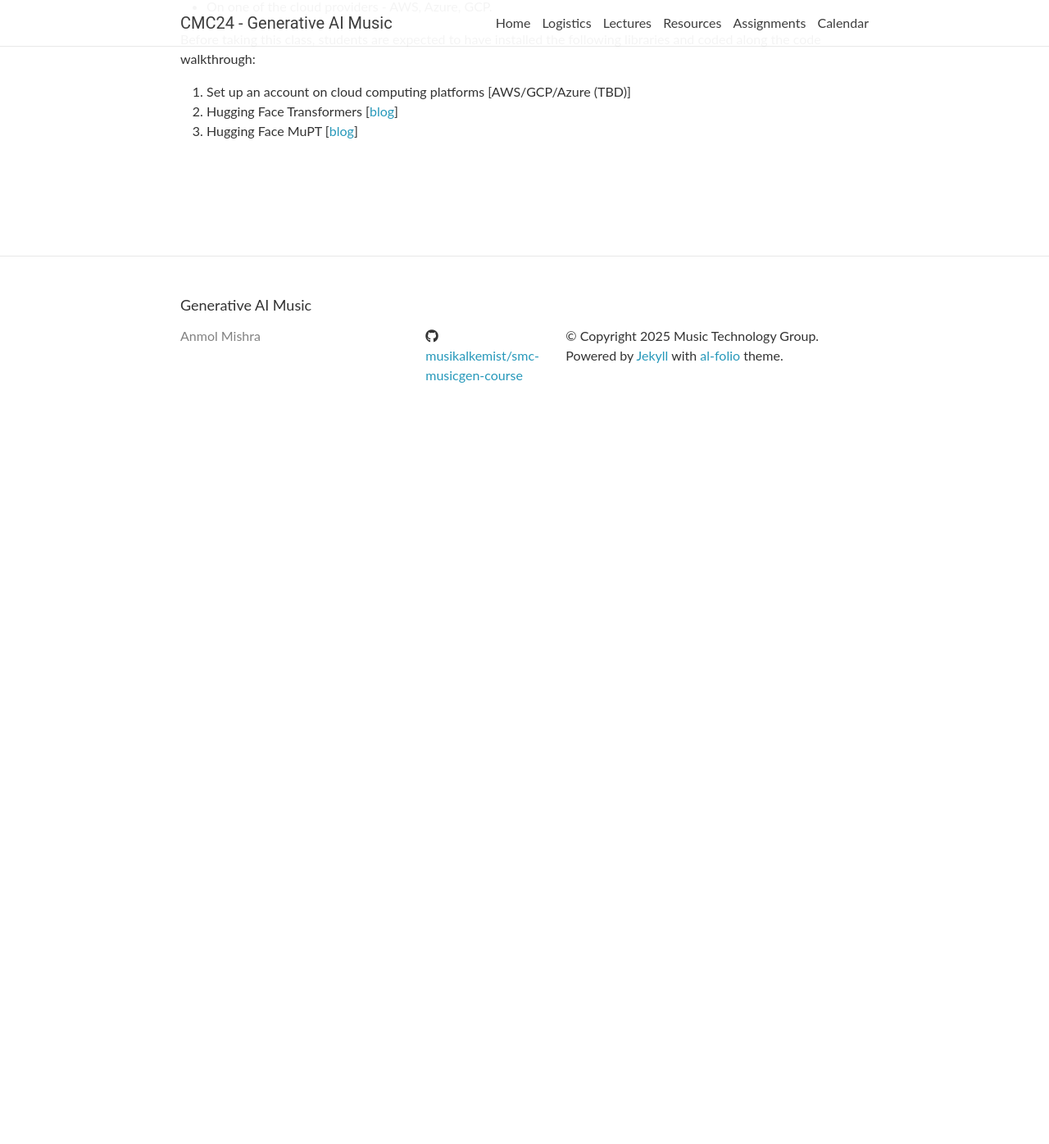
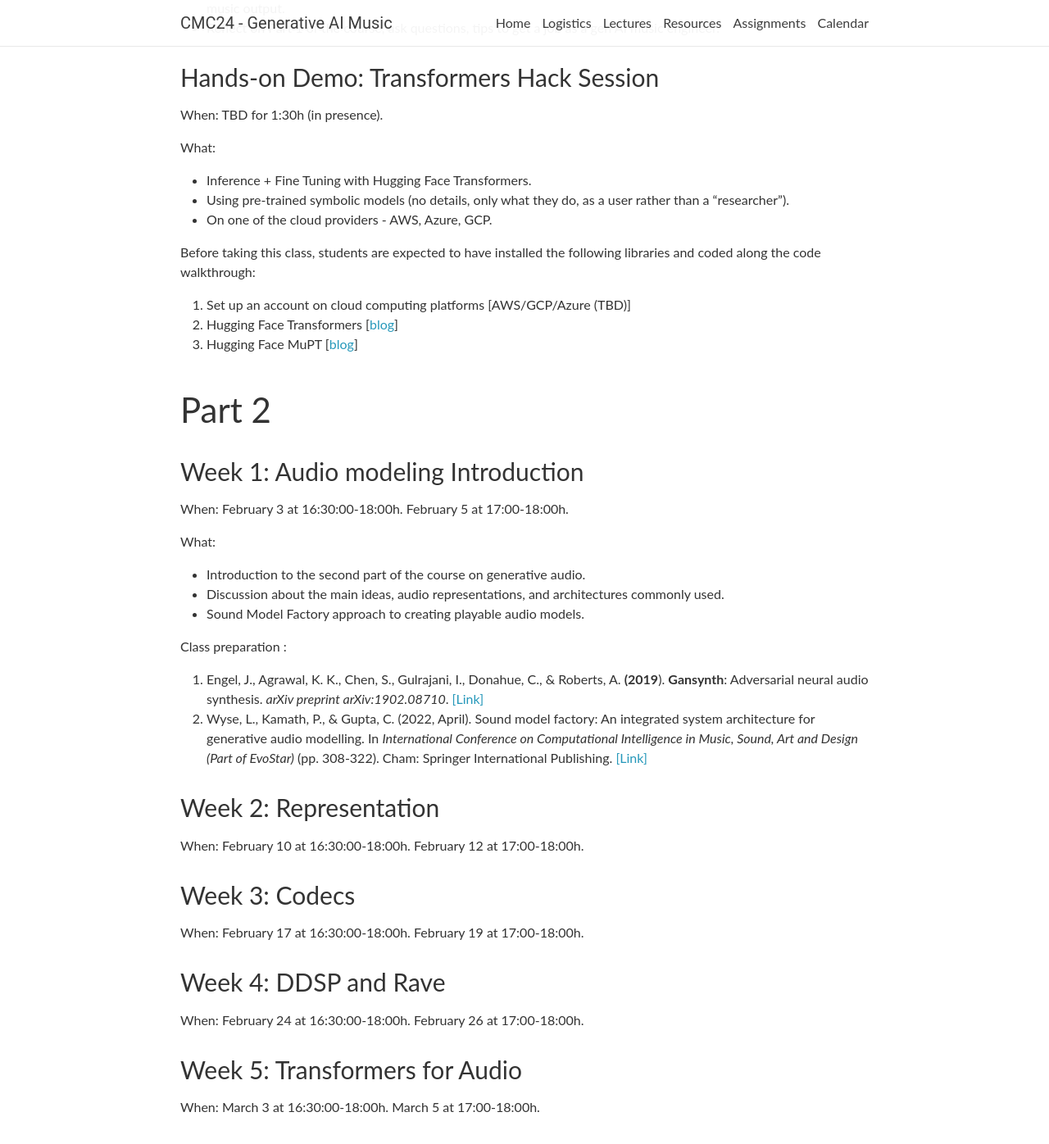
Before and after one commit to smc24-musicgen/smc24-musicgen.github.io, a Jekyll site: the page built from _pages/lectures.md, in a window 1280 px wide and 1400 px high, scrolled down 3418 px. Shown: the top 1396 px of the window at 82% size. Built offline with Jekyll 4.4.1, drawn with Linux system fonts in a browser that asks for light colours; nearby versions of some CDN libraries; comment, search, counter and statistics services are not loaded; before the commit the page ends 3949 px from its top, so only the background shows below that; some of the changed text lies outside the part shown.

Commit message:
Add Part 2 details

```diff
--- a/_pages/lectures.md
+++ b/_pages/lectures.md
@@ -8,6 +8,8 @@ title: Lectures
 {:toc}
 
 ***
+
+## Part 1
 
 ### Class 1: Course Introduction
 
@@ -139,3 +141,46 @@ Before taking this class, students are expected to have installed the following
 1. Set up an account on cloud computing platforms \[AWS/GCP/Azure (TBD)\]
 2. Hugging Face Transformers \[[blog](https://huggingface.co/docs/transformers/en/quicktour)\]
 3. Hugging Face MuPT \[[blog](https://huggingface.co/m-a-p/MuPT-v1-8192-190M)\]
+
+## Part 2
+
+### Week 1: Audio modeling Introduction
+
+When:
+February 3 at 16:30:00-18:00h.
+February 5 at 17:00-18:00h.
+
+What:
+
+* Introduction to the second part of the course on generative audio.
+* Discussion about the main ideas, audio representations, and architectures commonly used.
+* Sound Model Factory approach to creating playable audio models.
+
+Class preparation :
+
+1. Engel, J., Agrawal, K. K., Chen, S., Gulrajani, I., Donahue, C., & Roberts, A. **(2019**). **Gansynth**: Adversarial neural audio synthesis. *arXiv preprint arXiv:1902.08710*.  [[Link]](https://arxiv.org/abs/1902.08710)
+2. Wyse, L., Kamath, P., & Gupta, C. (2022, April). Sound model factory: An integrated system architecture for generative audio modelling. In *International Conference on Computational Intelligence in Music, Sound, Art and Design (Part of EvoStar)* (pp. 308-322). Cham: Springer International Publishing. [[Link]](https://arxiv.org/abs/2206.13085)
+
+### Week 2: Representation
+
+When:
+February 10 at 16:30:00-18:00h.
+February 12 at 17:00-18:00h.
+
+### Week 3: Codecs
+
+When:
+February 17 at 16:30:00-18:00h.
+February 19 at 17:00-18:00h.
+
+### Week 4: DDSP and Rave
+
+When:
+February 24 at 16:30:00-18:00h.
+February 26 at 17:00-18:00h.
+
+### Week 5: Transformers for Audio
+
+When:
+March 3 at 16:30:00-18:00h.
+March 5 at 17:00-18:00h.
```
Also changed, not shown: _pages/about.md (+30 -13 lines), _pages/logistics.md (+8 -1 lines), _pages/resources.md (+34 -1 lines).
